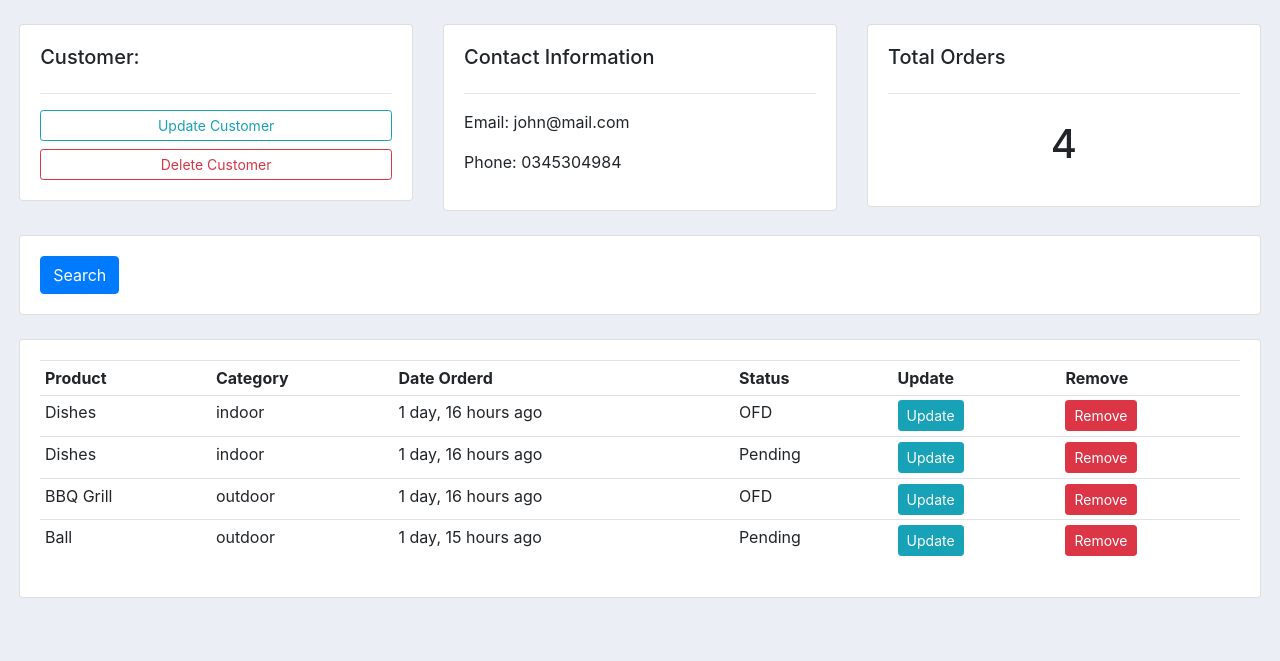
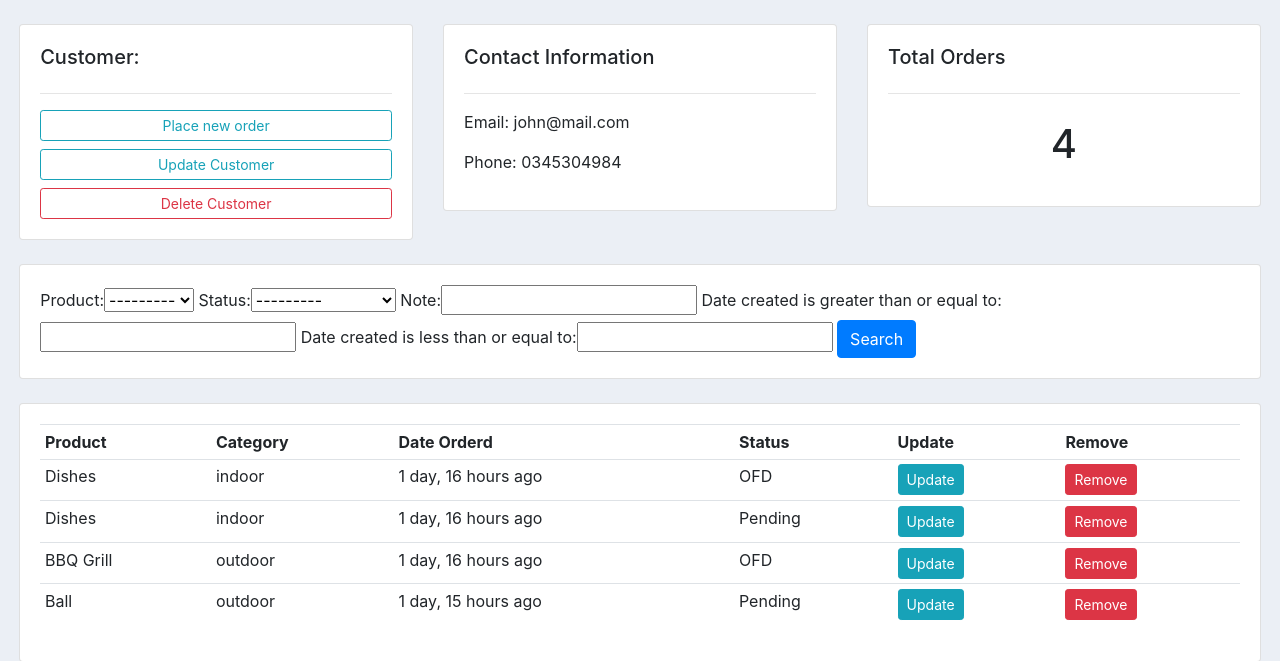
Before and after one commit to rabbilyasar/crm_django, a Django app: page /customers/1 in a window 1280 px wide. Shown: the part 56-717 px from the top of the page. Run offline with Django 3.2, Linux system fonts and the light colour scheme; data comes from the database, SQL or seed files in the repository; both versions use the stored data as it was after the commit; some libraries are stand-ins or nearby versions.

Commit message:
finish filter on customer page

```diff
--- /dev/null
+++ b/accounts/filters.py
@@ -0,0 +1,14 @@
+import django_filters
+from django_filters import DateFilter
+
+from .models import *
+
+
+class OrderFilter(django_filters.FilterSet):
+    start_date = DateFilter(field_name="date_created", lookup_expr='gte')
+    end_date = DateFilter(field_name="date_created", lookup_expr='lte')
+
+    class Meta:
+        model = Order
+        fields = '__all__'
+        exclude = ['customer', 'date_created']
--- a/accounts/models.py
+++ b/accounts/models.py
@@ -56,6 +56,7 @@ class Order(models.Model):
     product = models.ForeignKey(Product, on_delete=models.SET_NULL, null=True)
     date_created = models.DateTimeField(auto_now_add=True)
     status = models.CharField(max_length=200, null=True, choices=STATUS)
+    note = models.CharField(max_length=1000, null=True)
 
     def __str__(self):
         return str(self.product)
--- a/accounts/templates/accounts/customers.html
+++ b/accounts/templates/accounts/customers.html
@@ -10,6 +10,9 @@
         <div class="card card-body">
             <h5>Customer:</h5>
             <hr>
+            <a class="btn btn-outline-info  btn-sm btn-block" href="{% url 'customer_create_order' customer.id %}">Place
+                new
+                order</a>
             <a class="btn btn-outline-info  btn-sm btn-block" href="">Update Customer</a>
             <a class="btn btn-outline-danger  btn-sm btn-block" href="">Delete Customer</a>
 
@@ -40,7 +43,7 @@
     <div class="col">
         <div class="card card-body">
             <form method="get">
-
+                {{ myFilter.form }}
                 <button class="btn btn-primary" type="submit">Search</button>
             </form>
         </div>
--- a/accounts/templates/accounts/dashboard.html
+++ b/accounts/templates/accounts/dashboard.html
@@ -32,7 +32,7 @@
         <h5>LAST 5 Orders</h5>
         <hr>
         <div class="card card-body">
-            <a href="{% url 'create_order' %}" class="btn btn-primary btn-sm btn-block">Create Order</a>
+            {% comment %} <a href="{% url 'create_order' %}" class="btn btn-primary btn-sm btn-block">Create Order</a> {% endcomment %}
             <table class="table table-sm">
                 <tr>
                     <th>Product</th>
--- a/accounts/templates/accounts/order_form.html
+++ b/accounts/templates/accounts/order_form.html
@@ -6,7 +6,13 @@
         <div class="card card-body">
             <form action="" method="post">
                 {% csrf_token %}
+                {{ formset.management_form }}
+                {% for form in formset %}
+
                 {{ form }}
+                <hr>
+                {% endfor %}
+
 
                 <input type="submit" value="Submit" class="btn btn-sm btn-success">
             </form>
--- a/accounts/views.py
+++ b/accounts/views.py
@@ -1,8 +1,10 @@
 from django.shortcuts import render, get_object_or_404, redirect
 from django.http import HttpResponse
+from django.forms import inlineformset_factory
 
 from accounts.models import *
 from accounts.forms import *
+from accounts.filters import *
 
 
 def home(request):
@@ -32,13 +34,17 @@ def customers(request, pk):
     orders = customer.order_set.all()
     order_count = orders.count()
 
+    myFilter = OrderFilter(request.GET, queryset=orders)
+    orders = myFilter.qs
+
     context = {'customer': customer,
-               'orders': orders, 'order_count': order_count}
+               'orders': orders, 'order_count': order_count, 'myFilter': myFilter}
     return render(request, 'accounts/customers.html', context)
 
 
-def createOrder(request):
+def createOrder(request, pk):
 
+    customer = Customer.objects.get(id=pk)
     form = OrderForm()
 
     if request.method == 'POST':
@@ -48,6 +54,22 @@ def createOrder(request):
             return redirect('home')
 
     context = {'form': form}
+    return render(request, 'accounts/order_form.html', context)
+
+
+def createCustomerOrder(request, pk):
+    OrderFormSet = inlineformset_factory(
+        Customer, Order, fields=('product', 'status'), extra=10)
+    customer = Customer.objects.get(id=pk)
+    formset = OrderFormSet(queryset=Order.objects.none(), instance=customer)
+
+    if request.method == 'POST':
+        formset = OrderFormSet(request.POST, instance=customer)
+        if formset.is_valid():
+            formset.save()
+            return redirect('home')
+
+    context = {'formset': formset}
     return render(request, 'accounts/order_form.html', context)
 
 
@@ -70,7 +92,7 @@ def deleteOrder(request, pk):
 
     if request.method == "POST":
         order.delete()
-        return redirect ('home')
+        return redirect('home')
 
     context = {'item': order}
     return render(request, 'accounts/delete.html', context)
--- a/crm_django/settings.py
+++ b/crm_django/settings.py
@@ -39,7 +39,9 @@ INSTALLED_APPS = [
     'django.contrib.staticfiles',
     'django.contrib.humanize',
 
-    'accounts.apps.AccountsConfig'
+    'accounts.apps.AccountsConfig',
+
+    'django_filters'
 ]
 
 MIDDLEWARE = [
--- a/crm_django/urls.py
+++ b/crm_django/urls.py
@@ -12,7 +12,9 @@ urlpatterns = [
     path('products', products, name='products'),
     path('customers/<str:pk>', customers, name='customer'),
 
-    path('create_order/', createOrder, name="create_order"),
+    # path('create_order/', createOrder, name="create_order"),
+    path('create_order/<str:pk>', createCustomerOrder,
+         name="customer_create_order"),
     path('update_order/<str:pk>', updateOrder, name="update_order"),
     path('delete_order/<str:pk>', deleteOrder, name="delete_order")
 ]
```
Also changed, not shown: accounts/migrations/0006_auto_20200615_1705.py (added), db.sqlite3.
